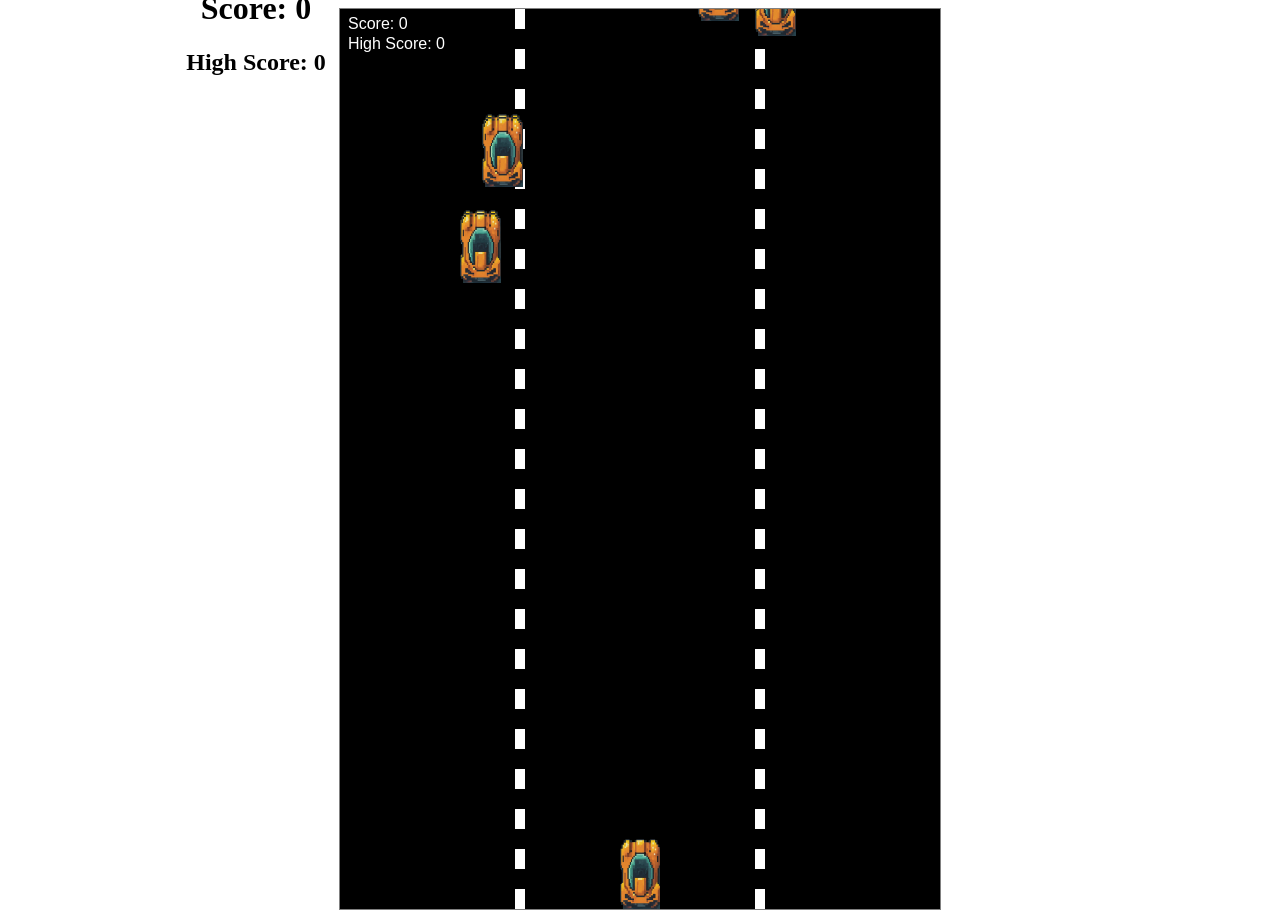
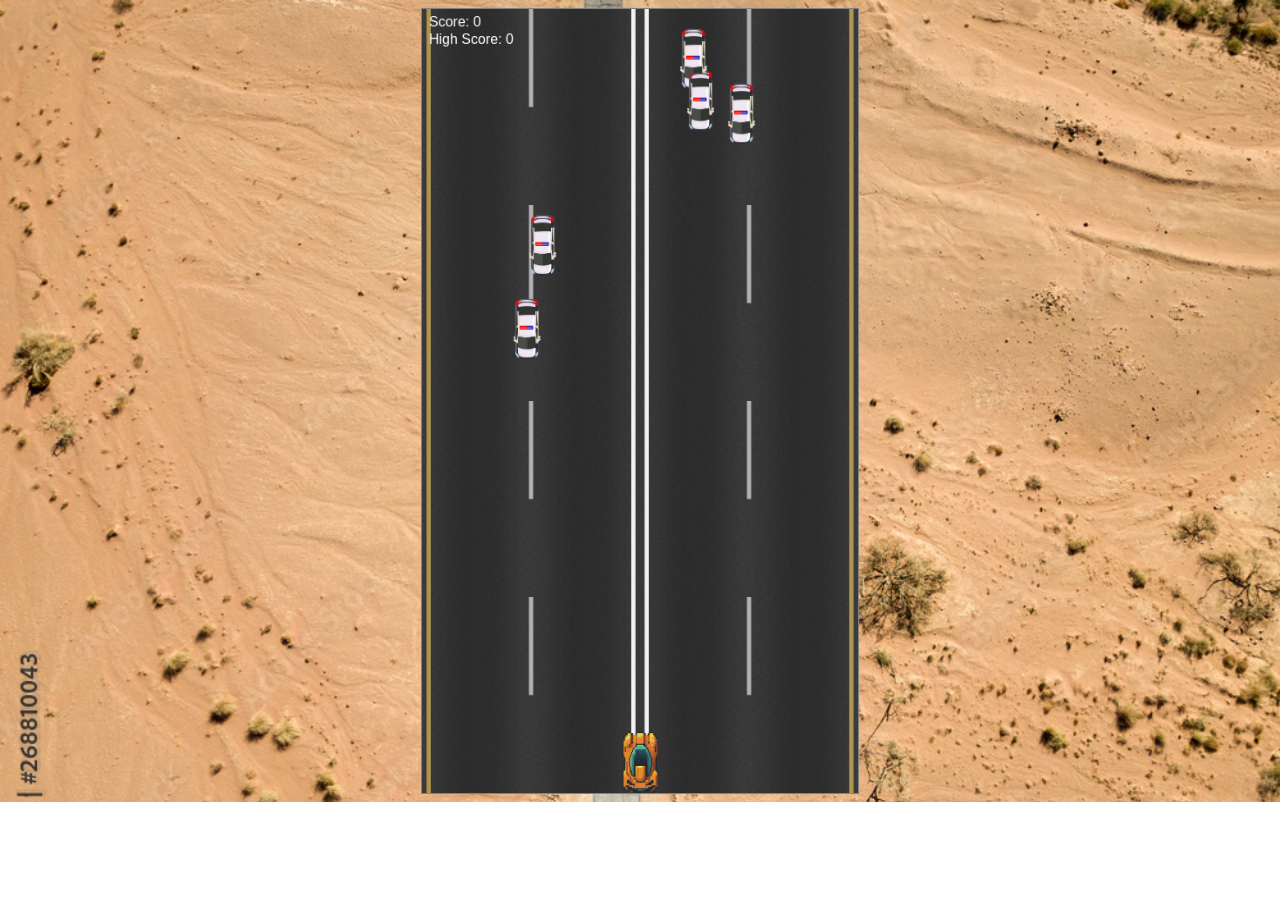
Before and after one commit to nabinthapaa/Car-game-js, a website built with Vite: page index.html in a window 1280 px wide. Both pictures are taken after a click on the button "start". After the commit the page ends 802 px from the top, so only its background shows below. Built offline with nearby package versions, Linux system fonts and the light colour scheme; files whose address does not match are found by name.

Commit message:
Seperated functions

```diff
--- a/index.html
+++ b/index.html
@@ -7,18 +7,15 @@
     <link rel="stylesheet" href="style.css" />
   </head>
   <body>
-    <div id="scorecard">
+    <canvas id="canvas"></canvas>
+    <div class="game-over">
       <h1>Score: <span id="score">0</span></h1>
       <h2>High Score: <span id="high-score">0</span></h2>
-    </div>
-    <div class="game-over">
-      <span id="final-score"></span>
       <button id="restart">Restart</button>
     </div>
     <div class="game-start">
       <button id="start">start</button>
     </div>
-    <canvas id="canvas"></canvas>
     <img id="car" src="car.png" alt="car" />
     <img id="enemy" src="car.png" alt="enemy" />
     <script src="src/main.ts" type="module"></script>
--- /dev/null
+++ b/src/constants/constants.ts
@@ -0,0 +1,18 @@
+const IMAGE_SCALE = 0.15;
+const IMAGE_HEIGHT = 470;
+const IMAGE_WIDTH = 270;
+const SCALED_HEIGHT = IMAGE_SCALE * IMAGE_HEIGHT;
+const SCALED_WIDTH = IMAGE_SCALE * IMAGE_WIDTH;
+
+const CANVAS_HEIGHT = 900;
+const CANVAS_WIDTH = 500;
+
+export const GAME_CONSTANTS = {
+  IMAGE_SCALE,
+  IMAGE_HEIGHT,
+  IMAGE_WIDTH,
+  SCALED_HEIGHT,
+  SCALED_WIDTH,
+};
+
+export { CANVAS_HEIGHT, CANVAS_WIDTH };
--- a/src/main.ts
+++ b/src/main.ts
@@ -1,5 +1,28 @@
 import "./style.css";
 import car from "/car.png";
+import enemy_car_1 from "/enemy-car-1.png";
+import {
+  default as enemy_car_2,
+  default as enemy_car_3,
+} from "/enemy-car-2.png";
+import enemy_car_4 from "/enemy-car-4.png";
+import road from "/road-texture4.png";
+
+import {
+  CANVAS_HEIGHT,
+  CANVAS_WIDTH,
+  GAME_CONSTANTS,
+} from "./constants/constants";
+import { Coords } from "./types/types";
+import {
+  drawCar,
+  drawEnemy,
+  drawHighScore,
+  drawRoad,
+  drawScore,
+  getRandomCoords,
+} from "./utilities/canvas_utils";
+import { clamp, getRandomRange } from "./utilities/utils";
 
 const canvas = document.querySelector<HTMLCanvasElement>("#canvas")!;
 const score = document.querySelector<HTMLSpanElement>("#score")!;
@@ -13,14 +36,27 @@ const ctx = canvas.getContext("2d")!;
 const car_image = new Image();
 car_image.src = car;
 
-canvas.width = 600;
-canvas.height = 900;
+// enemy cars
+const enemy_cars_images = [
+  enemy_car_1,
+  enemy_car_2,
+  enemy_car_3,
+  enemy_car_4,
+].map((src) => {
+  const img = new Image();
+  img.src = src;
+  return img;
+});
 
-const scale = 0.15;
-const image_width = 270;
-const image_height = 470;
-let carX = canvas.width / 2 - (scale * image_width) / 2;
-let carY = canvas.height - scale * image_height;
+let road_img = new Image();
+road_img.src = road;
+
+canvas.width = CANVAS_WIDTH;
+canvas.height = CANVAS_HEIGHT;
+canvas.style.background = road;
+
+let carX = canvas.width / 2 - GAME_CONSTANTS.SCALED_WIDTH / 2;
+let carY = canvas.height - GAME_CONSTANTS.SCALED_HEIGHT;
 let gameSpeed = 1;
 let _score = 0;
 let animationId: number;
@@ -29,37 +65,7 @@ const activeKeys = new Set();
 score.innerText = String(_score);
 highScoreElement.innerText = String(highScore);
 
-function drawCar(x: number, y: number) {
-  ctx.drawImage(
-    car_image,
-    0,
-    0,
-    image_width,
-    image_height,
-    x,
-    y,
-    scale * 270,
-    scale * 470
-  );
-}
-
-function drawRoad() {
-  ctx.fillStyle = "#000";
-  ctx.fillRect(0, 0, canvas.width, canvas.height);
-}
-
-function lanes() {
-  ctx.fillStyle = "#fff";
-  for (let i = 0; i * 40 < canvas.height; i++) {
-    ctx.fillRect(canvas.width * 0.3 - 5, i * 40, 10, 20);
-  }
-
-  for (let i = 0; i * 40 < canvas.height; i++) {
-    ctx.fillRect(canvas.width * 0.7 - 5, i * 40, 10, 20);
-  }
-}
-
-const enemy_cars: any[] = [];
+const enemy_cars: Coords[] = [];
 function generateEnemyCars() {
   for (let i = 0; i < 5; i++) {
     enemy_cars.push({
@@ -68,74 +74,31 @@ function generateEnemyCars() {
     });
   }
 }
-
 generateEnemyCars();
 
-function getRandomCoords(enemy_cars: any[]) {
-  let x: number;
-  let y: number;
-  let maxAttempts = 100;
-  let attempts = 0;
-
-  do {
-    x = getRandomRange(0, canvas.width - scale * image_width);
-    y = getRandomRange(-1 * canvas.height, 0);
-
-    attempts++;
-  } while (
-    attempts < maxAttempts ||
-    enemy_cars.some((car) => {
-      return (
-        x < car.x + scale * image_width &&
-        x + scale * image_width > car.x &&
-        y < car.y + scale * image_height &&
-        y + scale * image_height > car.y &&
-        y - scale * image_height > -1 * car.y - 400 &&
-        x - scale * image_width > car.x + 400
-      );
-    })
-  );
-  if (attempts >= maxAttempts) {
-    return;
-  }
-
-  return { x, y };
-}
-
-function getRandomRange(min: number, max: number): number {
-  return Math.floor(Math.random() * (max - min) + min);
-}
-
-function drawEnemy() {
+function moveEnemy(delta: number) {
   for (let i = 0; i < enemy_cars.length; i++) {
-    drawCar(enemy_cars[i].x, enemy_cars[i].y);
-  }
-}
-function clamp(value: number, min: number, max: number): number {
-  return Math.min(Math.max(value, min), max);
-}
-
-function moveEnemy() {
-  for (let i = 0; i < enemy_cars.length; i++) {
-    enemy_cars[i].y += clamp(1 * gameSpeed, 0, 3);
+    enemy_cars[i].y += clamp((1 * delta * gameSpeed) / 10, 0, 3);
     if (enemy_cars[i].y >= canvas.height) {
       _score++;
       enemy_cars[i].y =
-        getRandomCoords(enemy_cars)?.y || getRandomRange(-500, 0);
+        getRandomCoords(ctx, enemy_cars)?.y || getRandomRange(-500, 0);
       enemy_cars[i].x =
-        getRandomCoords(enemy_cars)?.x || getRandomRange(0, canvas.width);
+        getRandomCoords(ctx, enemy_cars)?.x ||
+        getRandomRange(0, canvas.width - GAME_CONSTANTS.SCALED_WIDTH);
     }
-    drawCar(enemy_cars[i].x, enemy_cars[i].y);
+    drawCar(ctx, enemy_cars_images[3], enemy_cars[i].x, enemy_cars[i].y);
   }
 }
 
 function detectCollsion() {
+  const { SCALED_HEIGHT, SCALED_WIDTH } = GAME_CONSTANTS;
   for (let i = 0; i < enemy_cars.length; i++) {
     if (
-      carX < enemy_cars[i].x + scale * image_width &&
-      carX + scale * image_width > enemy_cars[i].x &&
-      carY < enemy_cars[i].y + scale * image_height &&
-      carY + scale * image_height > enemy_cars[i].y
+      carX < enemy_cars[i].x + SCALED_WIDTH &&
+      carX + SCALED_WIDTH > enemy_cars[i].x &&
+      carY < enemy_cars[i].y + SCALED_HEIGHT &&
+      carY + SCALED_HEIGHT > enemy_cars[i].y
     ) {
       animationId && cancelAnimationFrame(animationId);
       gameSpeed = 0;
@@ -146,7 +109,7 @@ function detectCollsion() {
         localStorage.setItem("highScore", String(highScore));
       }
       gameOver();
-      drawCar(carX, carY);
+      drawCar(ctx, car_image, carX, carY);
     }
   }
 }
@@ -154,22 +117,26 @@ function detectCollsion() {
 //show game over screen
 function gameOver() {
   const gameOverScreen = document.querySelector<HTMLDivElement>(".game-over")!;
-  const finalScore = document.querySelector<HTMLSpanElement>("#final-score")!;
-  finalScore.innerText = String(_score);
+  score.innerText = String(_score);
   gameOverScreen.style.display = "block";
 }
 
+let last_time = Date.now();
 function gameLoop() {
+  if (isGameOver) return;
+  let current_time = Date.now();
+  let delta = current_time - last_time;
+  last_time = current_time;
+
   ctx.clearRect(0, 0, canvas.width, canvas.height);
-  drawRoad();
-  lanes();
+  drawRoad(ctx, road_img);
   updateCarPosition();
-  drawEnemy();
-  moveEnemy();
-  drawScore();
-  drawHighScore();
+  drawEnemy(ctx, enemy_cars, enemy_cars_images);
+  moveEnemy(delta);
+  drawScore(ctx, _score);
+  drawHighScore(ctx, highScore);
   detectCollsion();
-  gameSpeed *= 1.01;
+  if (_score % 10 === 0) gameSpeed *= 1.5;
   score.innerText = String(_score);
   animationId = requestAnimationFrame(gameLoop);
 }
@@ -190,17 +157,12 @@ function updateCarPosition() {
     activeKeys.has("D")
   ) {
     carX += 5;
-    if (carX > canvas.width - scale * image_width)
-      carX = canvas.width - scale * image_width;
+    if (carX > canvas.width - GAME_CONSTANTS.SCALED_WIDTH)
+      carX = canvas.width - GAME_CONSTANTS.SCALED_WIDTH;
   }
-  drawRoad();
-  lanes();
-  drawCar(carX, carY);
+  drawRoad(ctx, road_img);
+  drawCar(ctx, car_image, carX, carY);
 }
-
-drawRoad();
-lanes();
-drawCar(carX, carY);
 
 function restartGame() {
   const gameOverScreen = document.querySelector<HTMLDivElement>(".game-over")!;
@@ -227,14 +189,5 @@ start_button.addEventListener("click", () => {
   gameLoop();
 });
 
-function drawScore() {
-  ctx.font = "16px Arial";
-  ctx.fillStyle = "#fff";
-  ctx.fillText("Score: " + _score, 8, 20);
-}
-
-function drawHighScore() {
-  ctx.font = "16px Arial";
-  ctx.fillStyle = "#fff";
-  ctx.fillText("High Score: " + highScore, 8, 40);
-}
+drawRoad(ctx, road_img);
+drawCar(ctx, car_image, carX, carY);
--- a/src/style.css
+++ b/src/style.css
@@ -1,3 +1,8 @@
+body {
+  background: url("/desert.jpg");
+  background-repeat: no-repeat;
+  background-size: cover;
+}
 #car,
 #enemy {
   display: none;
@@ -6,6 +11,8 @@ canvas {
   display: block;
   margin: auto;
   border: 1px solid gray;
+  background: url("/road.png");
+  height: 98vh;
 }
 #scorecard {
   position: absolute;
@@ -22,6 +29,7 @@ canvas {
   transform: translate(-50%, -50%);
   text-align: center;
   display: none;
+  color: white;
 }
 
 #restart {
--- /dev/null
+++ b/src/types/types.ts
@@ -0,0 +1,4 @@
+export type Coords = {
+  x: number;
+  y: number;
+};
--- /dev/null
+++ b/src/utilities/canvas_utils.ts
@@ -0,0 +1,98 @@
+import { GAME_CONSTANTS } from "../constants/constants";
+import { Coords } from "../types/types";
+import { getRandomRange } from "./utils";
+
+export function drawScore(ctx: CanvasRenderingContext2D, _score: number) {
+  ctx.font = "16px Arial";
+  ctx.fillStyle = "#fff";
+  ctx.fillText("Score: " + _score, 8, 20);
+}
+
+export function drawHighScore(
+  ctx: CanvasRenderingContext2D,
+  highScore: number
+) {
+  ctx.font = "16px Arial";
+  ctx.fillStyle = "#fff";
+  ctx.fillText("High Score: " + highScore, 8, 40);
+}
+
+export function drawRoad(
+  ctx: CanvasRenderingContext2D,
+  road_img: HTMLImageElement
+) {
+  ctx.drawImage(
+    road_img,
+    0,
+    0,
+    1024,
+    1024,
+    0,
+    0,
+    ctx.canvas.width,
+    ctx.canvas.height
+  );
+}
+
+export function drawCar(
+  ctx: CanvasRenderingContext2D,
+  img: HTMLImageElement,
+  x: number,
+  y: number
+) {
+  ctx.drawImage(
+    img,
+    0,
+    0,
+    GAME_CONSTANTS.IMAGE_WIDTH,
+    GAME_CONSTANTS.IMAGE_HEIGHT,
+    x,
+    y,
+    GAME_CONSTANTS.SCALED_WIDTH,
+    GAME_CONSTANTS.SCALED_HEIGHT
+  );
+}
+
+export function drawEnemy(
+  ctx: CanvasRenderingContext2D,
+  enemy_cars: Coords[],
+  enemy_cars_images: HTMLImageElement[]
+) {
+  for (let i = 0; i < enemy_cars.length; i++) {
+    drawCar(ctx, enemy_cars_images[3], enemy_cars[i].x, enemy_cars[i].y);
+  }
+}
+
+export function getRandomCoords(
+  ctx: CanvasRenderingContext2D,
+  enemy_cars: Coords[]
+): { x: number; y: number } {
+  let x: number;
+  let y: number;
+  let attempts = 0;
+
+  do {
+    x = getRandomRange(0, ctx.canvas.width - GAME_CONSTANTS.SCALED_WIDTH);
+    y = getRandomRange(-1 * ctx.canvas.height, 0);
+    let overlaps = false;
+    for (let i = 0; i < enemy_cars.length; i++) {
+      const aLeft = x;
+      const aRight = x + GAME_CONSTANTS.SCALED_WIDTH;
+      const aTop = y;
+      const aBottom = y + GAME_CONSTANTS.SCALED_HEIGHT;
+
+      const bLeft = enemy_cars[i].x;
+      const bRight = enemy_cars[i].x + GAME_CONSTANTS.SCALED_WIDTH;
+      const bTop = enemy_cars[i].y;
+      const bBottom = enemy_cars[i].y + GAME_CONSTANTS.SCALED_HEIGHT;
+      overlaps =
+        aLeft < bRight && aRight > bLeft && aTop < bBottom && aBottom > bTop;
+      if (overlaps) break;
+    }
+    if (!overlaps) {
+      return { x, y };
+    }
+
+    attempts++;
+  } while (true);
+}
--- /dev/null
+++ b/src/utilities/utils.ts
@@ -0,0 +1,7 @@
+export function clamp(value: number, min: number, max: number): number {
+  return Math.min(Math.max(value, min), max);
+}
+
+export function getRandomRange(min: number, max: number): number {
+  return Math.floor(Math.random() * (max - min) + min);
+}
```
Also changed, not shown: public/desert.jpg (added), public/enemy-car-1.png (added), public/enemy-car-2.png (added), public/enemy-car-3.png (added), public/enemy-car-4.png (added), public/road-texture4.png (added).
